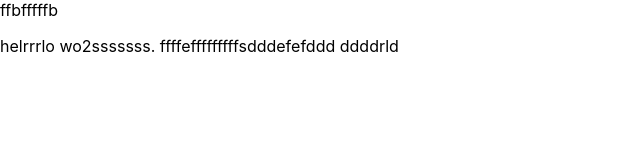
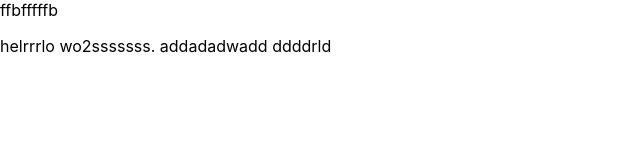
Before and after one commit to RajanPatel098/Hotel-Management, a React (Create React App) app in the folder hotel-management/: page / in a window 1280 px wide. Shown: the top 160 px of the page, without its empty margins (0-640 px from the left). Built offline with nearby package versions, Linux system fonts and the light colour scheme.

Commit message:
Update App.js

```diff
--- a/hotel-management/src/App.js
+++ b/hotel-management/src/App.js
@@ -6,7 +6,7 @@ function App() {
   return (
     <div>
       <p> helrrrlo wo2sssssss.
-        ffffefffffffffsdddefefddd
+        addadadwadd
         ddddrld </p>
     </div>
   );
```
